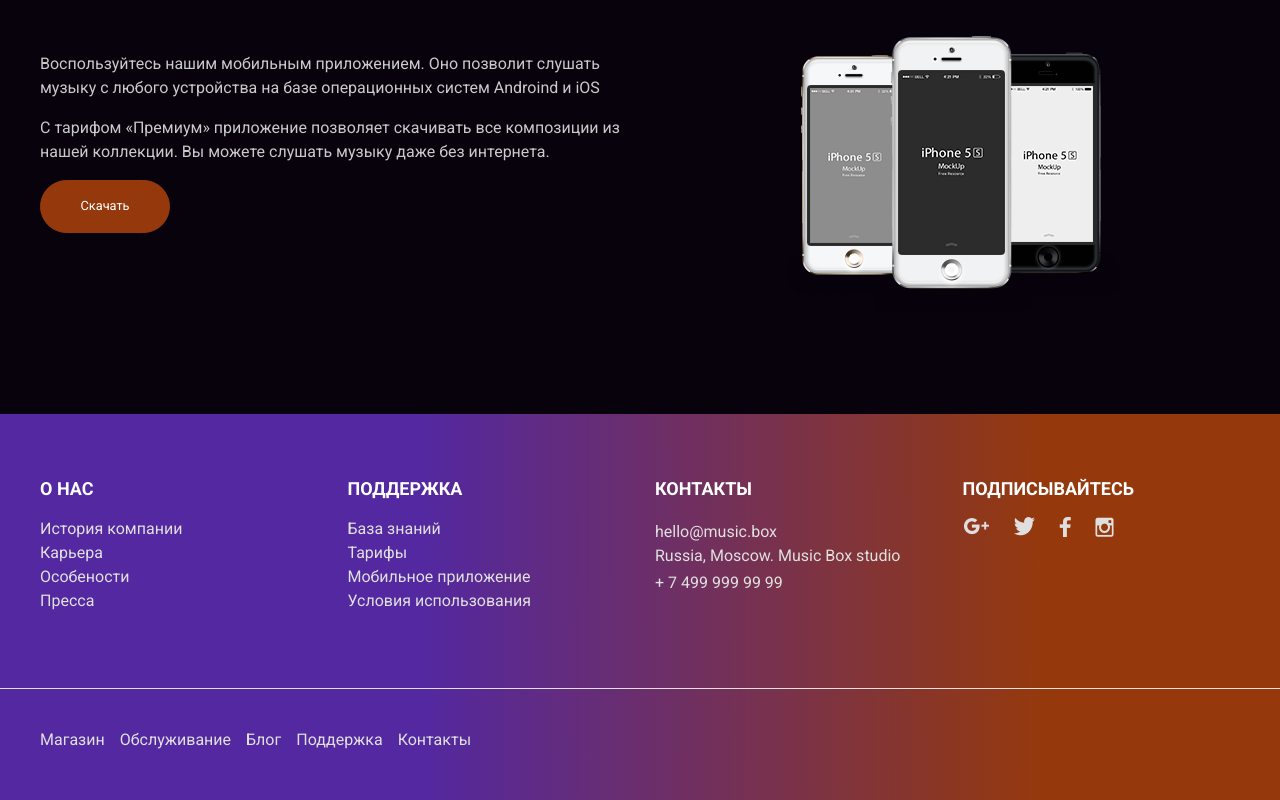
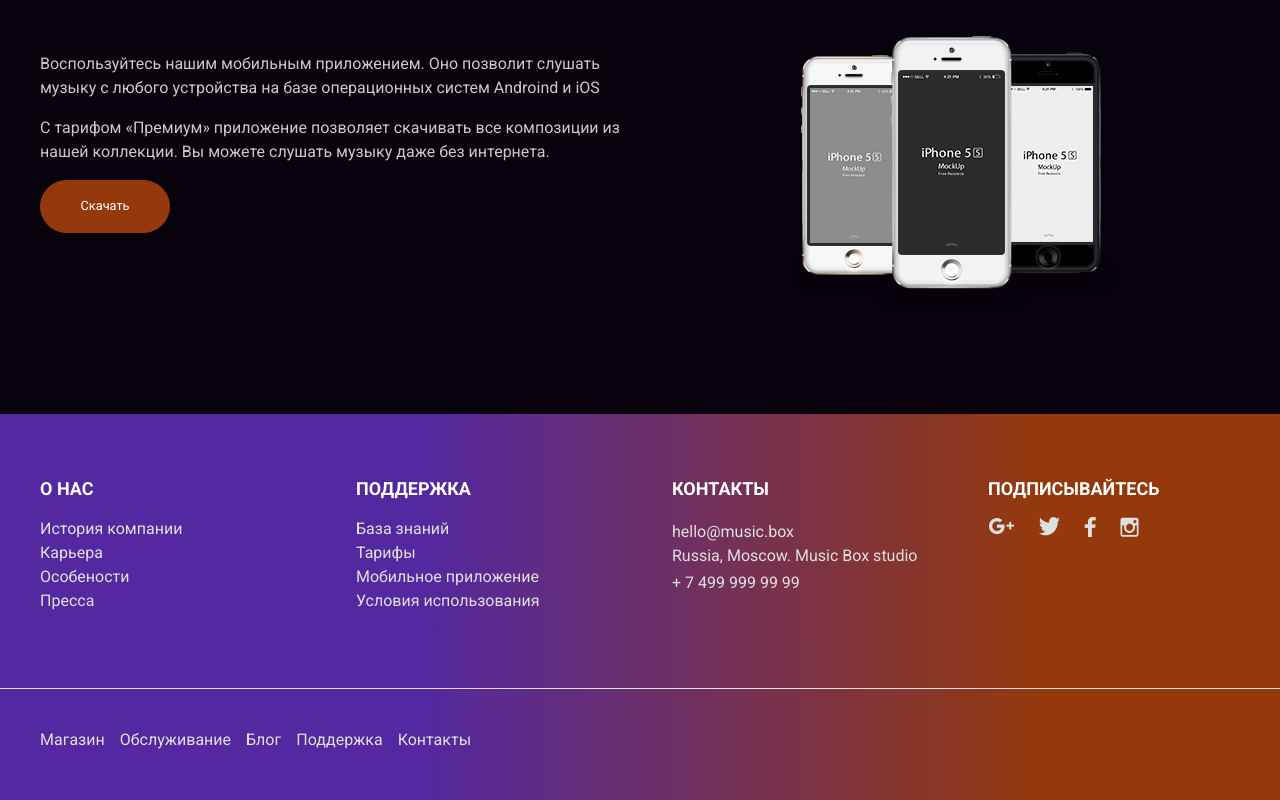
Before and after one commit to VadimFilimonov/layout-designer-project-lvl2, a website: page src/index.html in a window 1280 px wide. Shown: the part 2672-3472 px from the top of the page. Drawn offline with nearby package versions, Linux system fonts and the light colour scheme; files that its build step writes are made by us from their sources.

Commit message:
Add indent to footer content

```diff
--- a/src/scss/components/footer.scss
+++ b/src/scss/components/footer.scss
@@ -9,7 +9,7 @@
 .footer__content {
   display: grid;
   grid-template-columns: repeat(4, 1fr);
-  gap: 30px;
+  gap: 30px 64px;
   max-width: 1200px;
   margin: 0 auto;
   padding-top: 7px;
```
